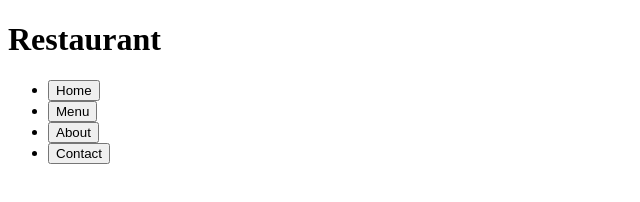
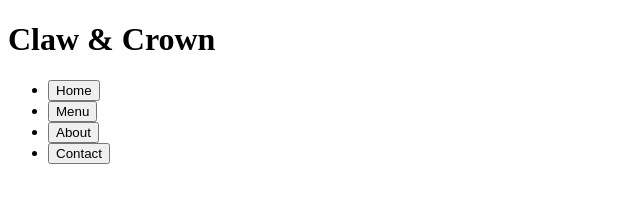
Before and after one commit to simeonrediger/odin-restaurant, a website built with webpack: page src/index.html in a window 1280 px wide. Shown: the whole page, without its empty margins (0-640 px from the left). Built offline with nearby package versions, Linux system fonts and the light colour scheme.

Commit message:
Update name of restaurant

```diff
--- a/src/index.html
+++ b/src/index.html
@@ -9,7 +9,7 @@
 
   <body>
     <header>
-      <h1>Restaurant</h1>
+      <h1>Claw & Crown</h1>
       <nav>
         <ul>
           <li><button>Home</button></li>
```
